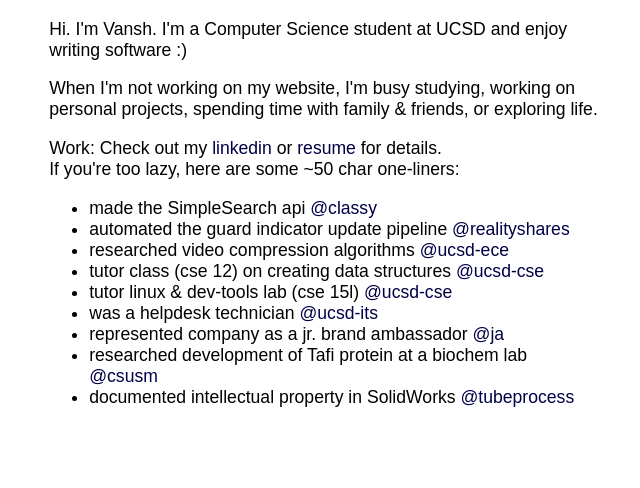
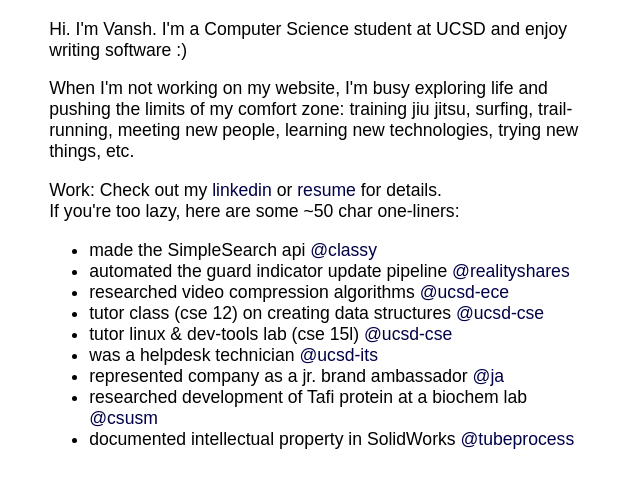
Before and after one commit to vanshcsingh/vanshcsingh.github.io, a plain HTML site: page index.html in a window 1280 px wide. Shown: the part 56-544 px from the top of the page, without its empty margins (22-662 px from the left). Drawn offline with Linux system fonts and the light colour scheme; a web font is replaced by a local one.

Commit message:
Updated description

```diff
--- a/index.html
+++ b/index.html
@@ -36,7 +36,7 @@
           Hi. I'm Vansh. I'm a Computer Science student at UCSD and enjoy writing software :)
       </p>
       <p>
-          When I'm not working on my website, I'm busy studying, working on personal projects, spending time with family & friends, or exploring life.
+          When I'm not working on my website, I'm busy exploring life and pushing the limits of my comfort zone: training jiu jitsu, surfing, trail-running, meeting new people, learning new technologies, trying new things, etc.
       </p>
       <p>
         Work: Check out my <a href="https://www.linkedin.com/in/vsingh98/" target="_blank" rel="noopener noreferrer"> linkedin</a> or <a href="./resume.pdf" target="_blank" rel="noopener noreferrer">resume</a> for details. <br/>
```
